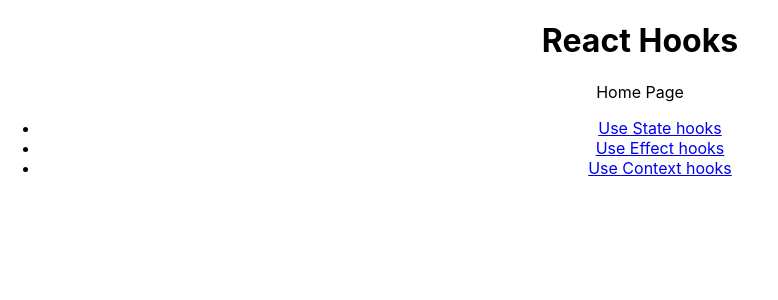
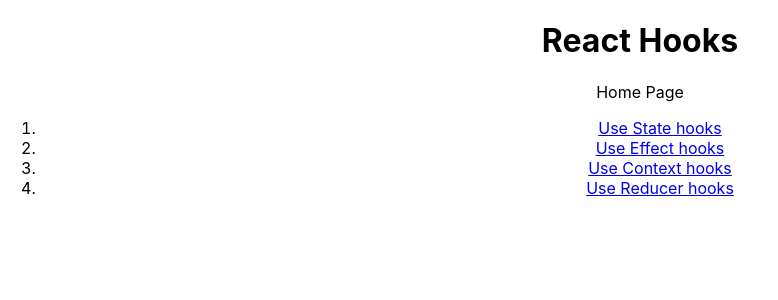
Before and after one commit to PeterOsoo/react-hooks-b, a React (Create React App) app: page / in a window 1280 px wide. Shown: the top 300 px of the page, without its empty margins (0-778 px from the left). Built offline with nearby package versions, Linux system fonts and the light colour scheme.

Commit message:
add use Reducer

```diff
--- a/src/App.js
+++ b/src/App.js
@@ -7,6 +7,7 @@ import Home from "./pages/Home"
 import UseState from "./pages/UseState"
 import UseEffect from "./pages/UseEffect"
 import UseContext from "./pages/UseContext"
+import UseReducer from "./pages/UseReducer"
 
 const App = () => {
 	return (
@@ -18,6 +19,7 @@ const App = () => {
 				<Route path="/use-state" element={<UseState />} />
 				<Route path="/use-effect" element={<UseEffect />} />
 				<Route path="/use-context" element={<UseContext />} />
+				<Route path="/use-reducer" element={<UseReducer />} />
 			</Routes>
 		</>
 	)
--- a/src/pages/Home.js
+++ b/src/pages/Home.js
@@ -6,7 +6,7 @@ const Home = () => {
 		<div>
 			Home Page
 			<nav>
-				<ul>
+				<ol>
 					<li>
 						{" "}
 						<Link to="/use-state">Use State hooks</Link>
@@ -19,7 +19,11 @@ const Home = () => {
 						{" "}
 						<Link to="/use-context">Use Context hooks</Link>
 					</li>
-				</ul>
+					<li>
+						{" "}
+						<Link to="/use-reducer">Use Reducer hooks</Link>
+					</li>
+				</ol>
 			</nav>
 		</div>
 	)
--- /dev/null
+++ b/src/pages/UseReducer.js
@@ -0,0 +1,7 @@
+import React from "react"
+
+const UseReducer = () => {
+	return <div>UseReducer</div>
+}
+
+export default UseReducer
```
